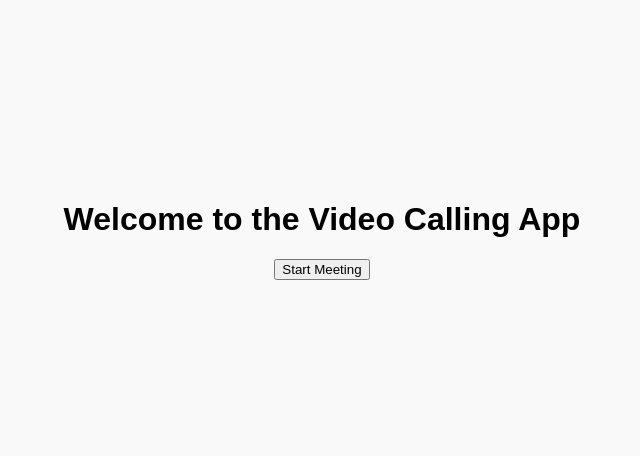
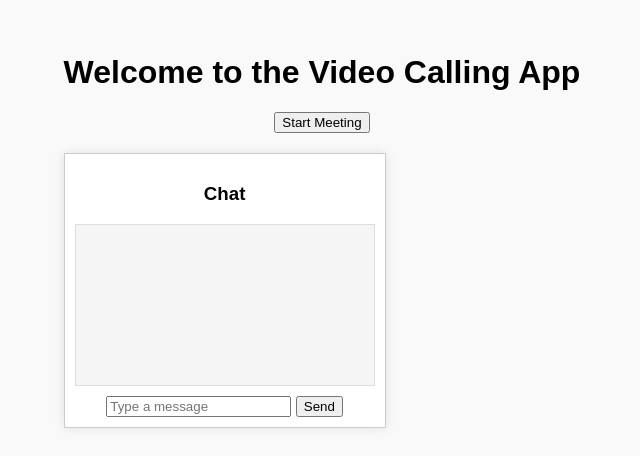
Before and after one commit to Eria-code/video_calling_app, a plain HTML site: page frontend/index.html in a window 1280 px wide. Shown: the part 170-626 px from the top of the page, without its empty margins (318-958 px from the left). Drawn offline with nearby package versions, Linux system fonts and the light colour scheme.

Commit message:
Update index.html

```diff
--- a/frontend/index.html
+++ b/frontend/index.html
@@ -1,4 +1,3 @@
-<!-- frontend/index.html -->
 <!DOCTYPE html>
 <html lang="en">
 <head>
@@ -11,8 +10,14 @@
   <div id="app">
     <h1>Welcome to the Video Calling App</h1>
     <button id="startMeeting">Start Meeting</button>
+    <div id="chat">
+      <h3>Chat</h3>
+      <div id="messages"></div>
+      <input id="chatInput" type="text" placeholder="Type a message" />
+      <button id="sendButton">Send</button>
+    </div>
   </div>
-
+  <script src="https://cdn.socket.io/4.0.0/socket.io.min.js"></script>
   <script src="app.js"></script>
 </body>
-    </html>
+</html>
```
